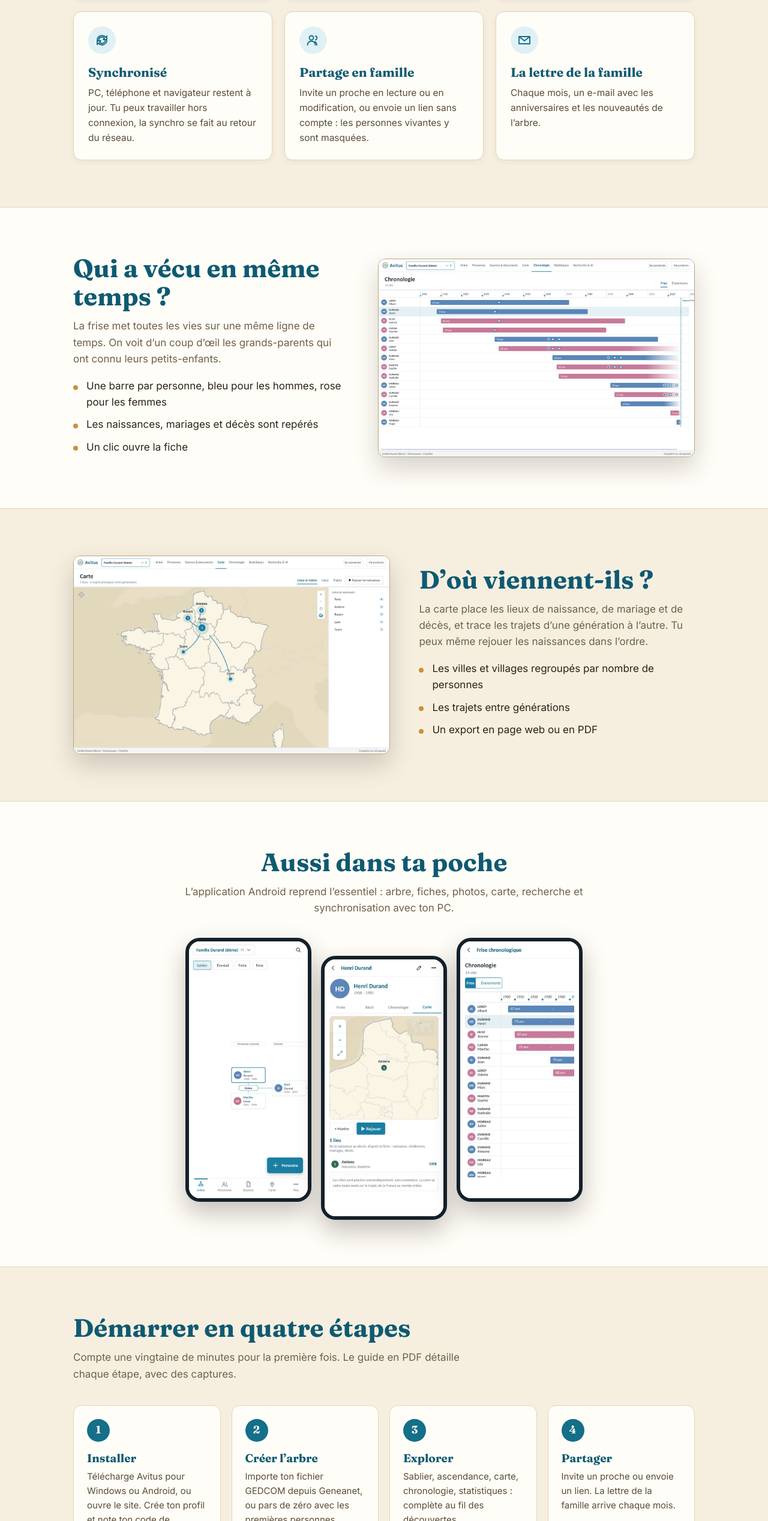
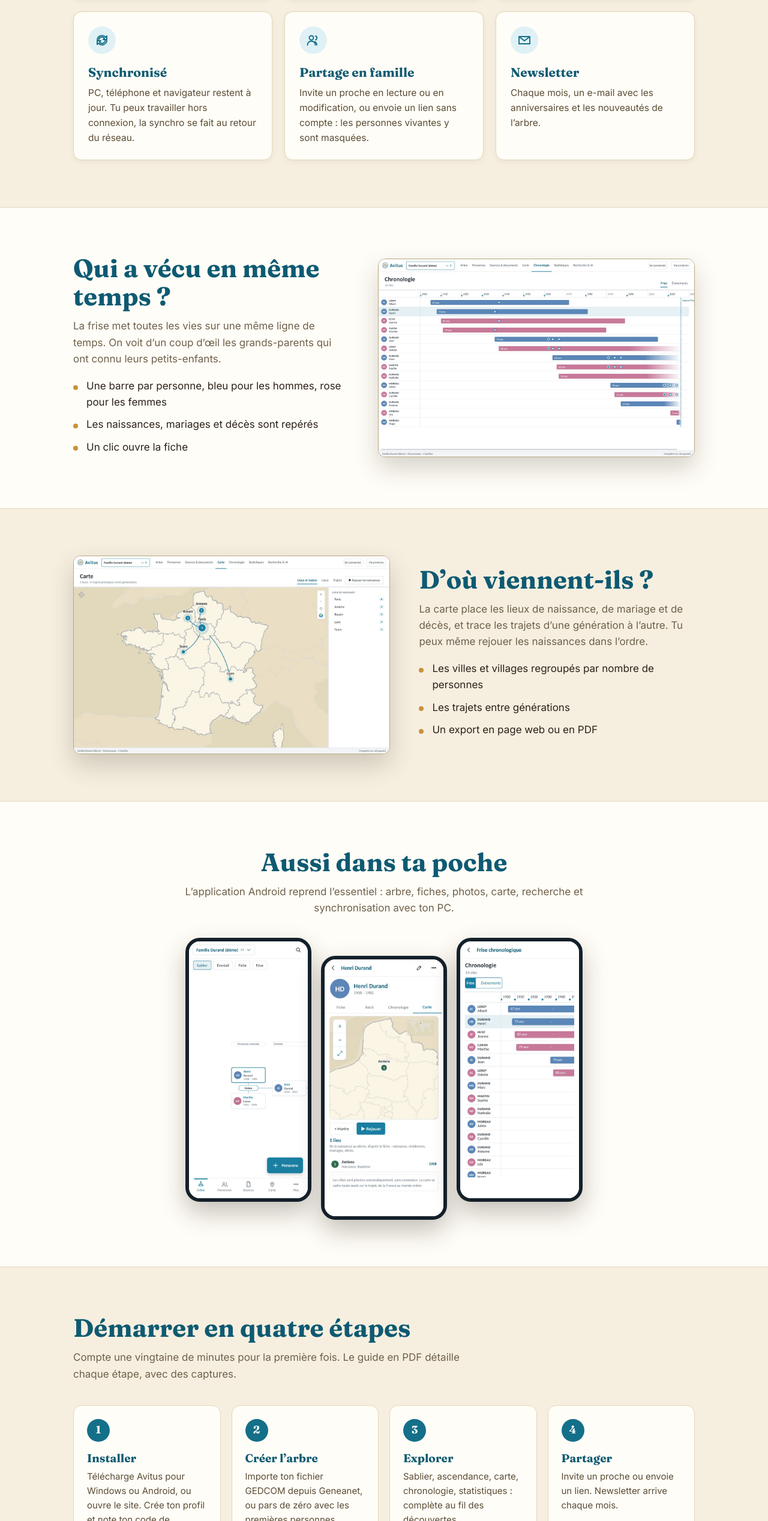
Before and after one commit to Kaneis101/Avitus, a plain HTML site: page docs/index.html in a window 1280 px wide. Shown: the part 1065-3600 px from the top of the page at 60% size. Drawn offline with Linux system fonts and the light colour scheme.

Commit message:
Page publique : newsletter
Co-Authored-By: Claude Sonnet 5.5 <noreply@anthropic.com>

```diff
--- a/docs/index.html
+++ b/docs/index.html
@@ -112,7 +112,7 @@ footer img{width:30px;height:30px}
   <div class="card"><div class="ico"><svg viewBox="0 0 24 24"><path d="M12 21s-7-6.2-7-11a7 7 0 0 1 14 0c0 4.800-7 11-7 11z"/><circle cx="12" cy="10" r="2.500"/></svg></div><h3>Carte et chronologie</h3><p>Les lieux et trajets de la famille sur une carte, et qui a vécu en même temps sur une frise.</p></div>
   <div class="card"><div class="ico"><svg viewBox="0 0 24 24"><path d="M4 12a8 8 0 0 1 14-5l2-2v6h-6l2.200-2.200A5.500 5.500 0 0 0 6.500 12M20 12a8 8 0 0 1-14 5l-2 2v-6h6l-2.200 2.200A5.500 5.500 0 0 0 17.500 12"/></svg></div><h3>Synchronisé</h3><p>PC, téléphone et navigateur restent à jour. Tu peux travailler hors connexion, la synchro se fait au retour du réseau.</p></div>
   <div class="card"><div class="ico"><svg viewBox="0 0 24 24"><circle cx="9" cy="8" r="3.500"/><path d="M2.500 20a6.500 6.500 0 0 1 13 0M16 5a3.500 3.500 0 0 1 0 6.500M18 20a6.500 6.500 0 0 0-3-5.400"/></svg></div><h3>Partage en famille</h3><p>Invite un proche en lecture ou en modification, ou envoie un lien sans compte : les personnes vivantes y sont masquées.</p></div>
-  <div class="card"><div class="ico"><svg viewBox="0 0 24 24"><path d="M3 6l9 7 9-7M3 6h18v12H3z"/></svg></div><h3>La lettre de la famille</h3><p>Chaque mois, un e-mail avec les anniversaires et les nouveautés de l’arbre.</p></div>
+  <div class="card"><div class="ico"><svg viewBox="0 0 24 24"><path d="M3 6l9 7 9-7M3 6h18v12H3z"/></svg></div><h3>Newsletter</h3><p>Chaque mois, un e-mail avec les anniversaires et les nouveautés de l’arbre.</p></div>
  </div>
 </div></section>
 
@@ -145,7 +145,7 @@ footer img{width:30px;height:30px}
   <div class="step"><h3>Installer</h3><p>Télécharge Avitus pour Windows ou Android, ou ouvre le site. Crée ton profil et note ton code de récupération.</p></div>
   <div class="step"><h3>Créer l’arbre</h3><p>Importe ton fichier GEDCOM depuis Geneanet, ou pars de zéro avec les premières personnes.</p></div>
   <div class="step"><h3>Explorer</h3><p>Sablier, ascendance, carte, chronologie, statistiques : complète au fil des découvertes.</p></div>
-  <div class="step"><h3>Partager</h3><p>Invite un proche ou envoie un lien. La lettre de la famille arrive chaque mois.</p></div>
+  <div class="step"><h3>Partager</h3><p>Invite un proche ou envoie un lien. Newsletter arrive chaque mois.</p></div>
  </div>
  <div class="cta" style="margin-top:30px"><a class="btn alt" href="Avitus-guide-demarrage.pdf">Télécharger le guide de démarrage (PDF)</a></div>
 </div></section>
```
Also changed, not shown: 1 other file.
